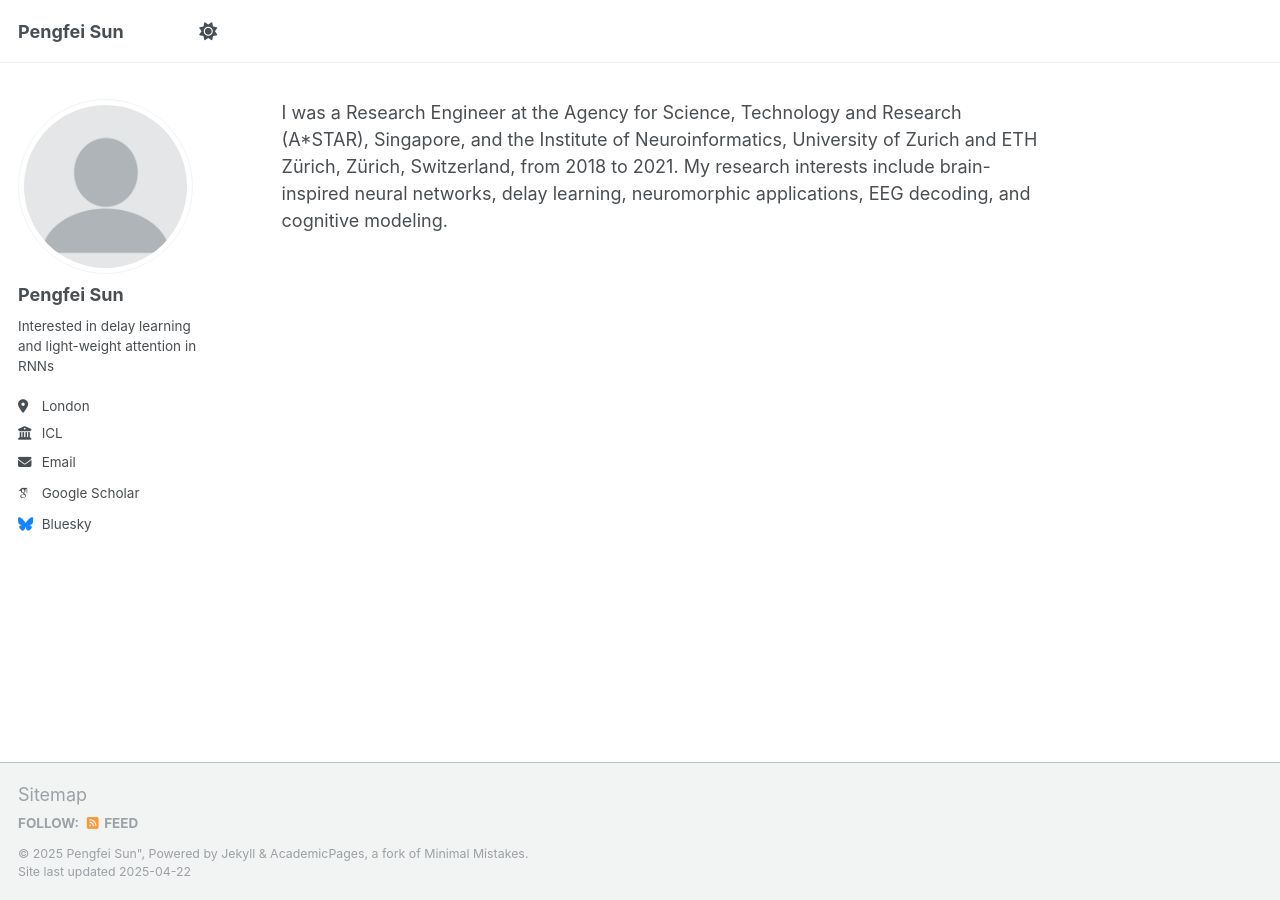
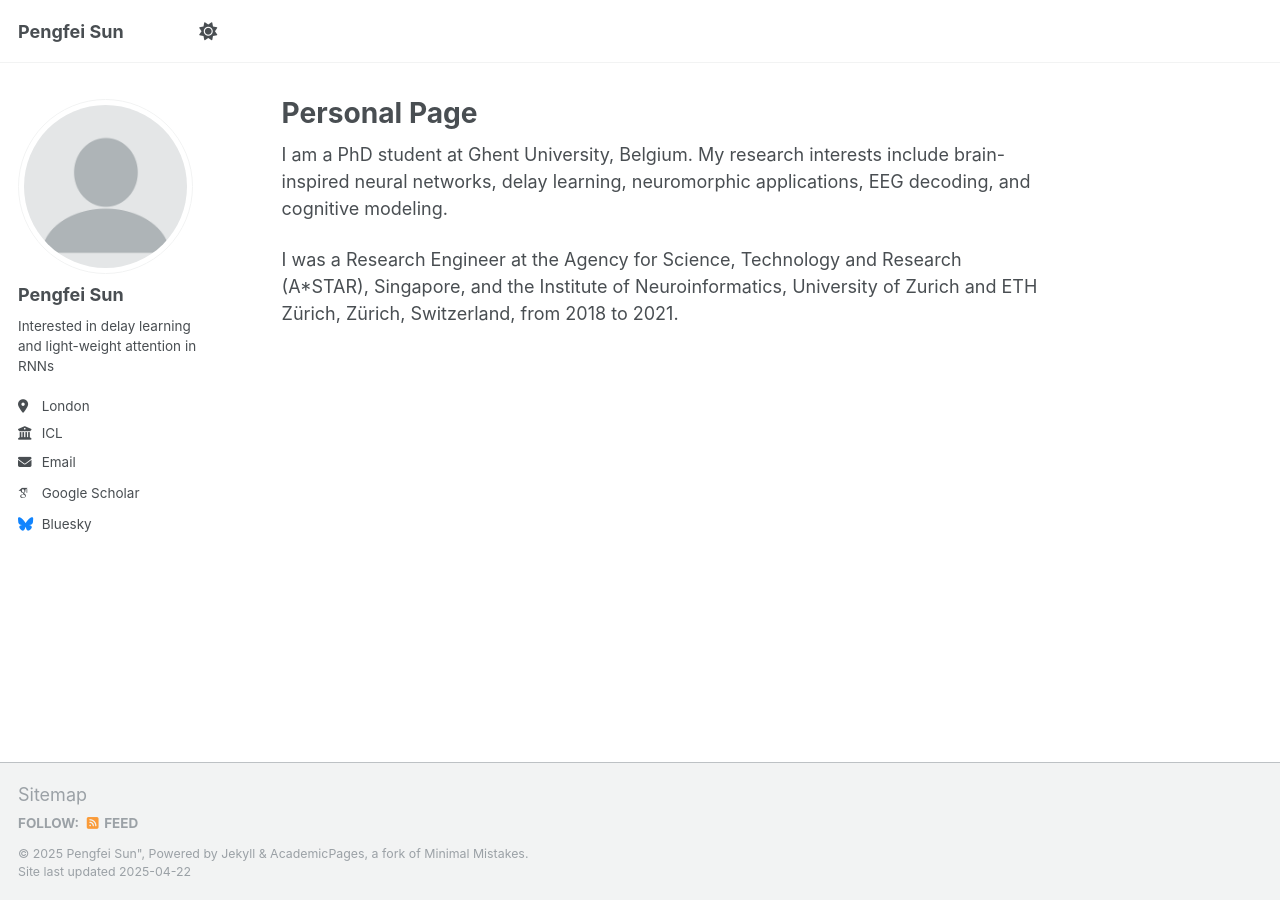
Before and after one commit to sunpengfei1122/Pengfei.Sun, a Jekyll site: the page built from _pages/about.md, in a window 1280 px wide. Built offline with Jekyll 4.4.1, drawn with Linux system fonts in a browser that asks for light colours; some web fonts are replaced; our own code applies the rules of GitHub Pages for plain Markdown files.

Commit message:
Update about.md

```diff
--- a/_pages/about.md
+++ b/_pages/about.md
@@ -1 +1,9 @@
-I was a Research Engineer at the Agency for Science, Technology and Research (A*STAR), Singapore, and the Institute of Neuroinformatics, University of Zurich and ETH Zürich, Zürich, Switzerland, from 2018 to 2021. My research interests include brain-inspired neural networks, delay learning, neuromorphic applications, EEG decoding, and cognitive modeling.
+---
+title: "Personal Page"
+sitemap: false
+permalink: /about.html
+---
+
+I am a PhD student at Ghent University, Belgium. My research interests include brain-inspired neural networks, delay learning, neuromorphic applications, EEG decoding, and cognitive modeling.
+
+I was a Research Engineer at the Agency for Science, Technology and Research (A*STAR), Singapore, and the Institute of Neuroinformatics, University of Zurich and ETH Zürich, Zürich, Switzerland, from 2018 to 2021.
```
